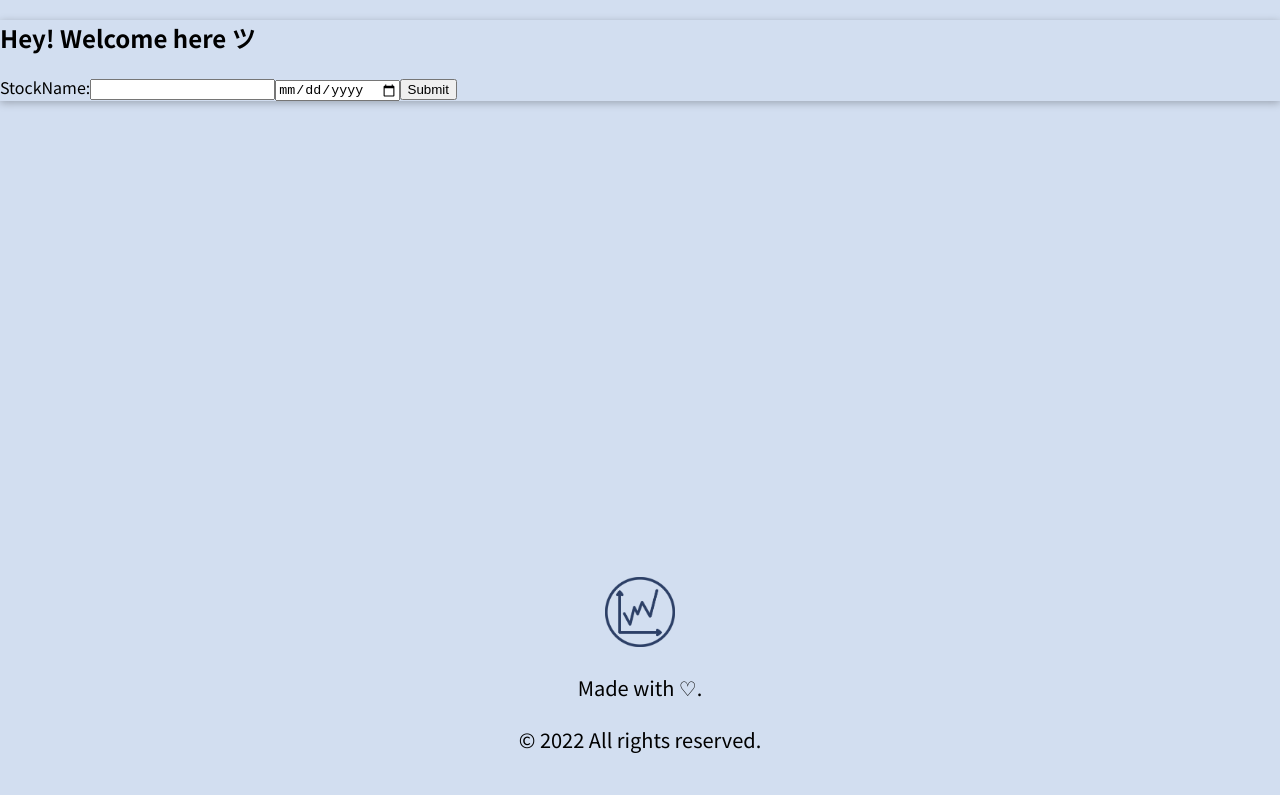
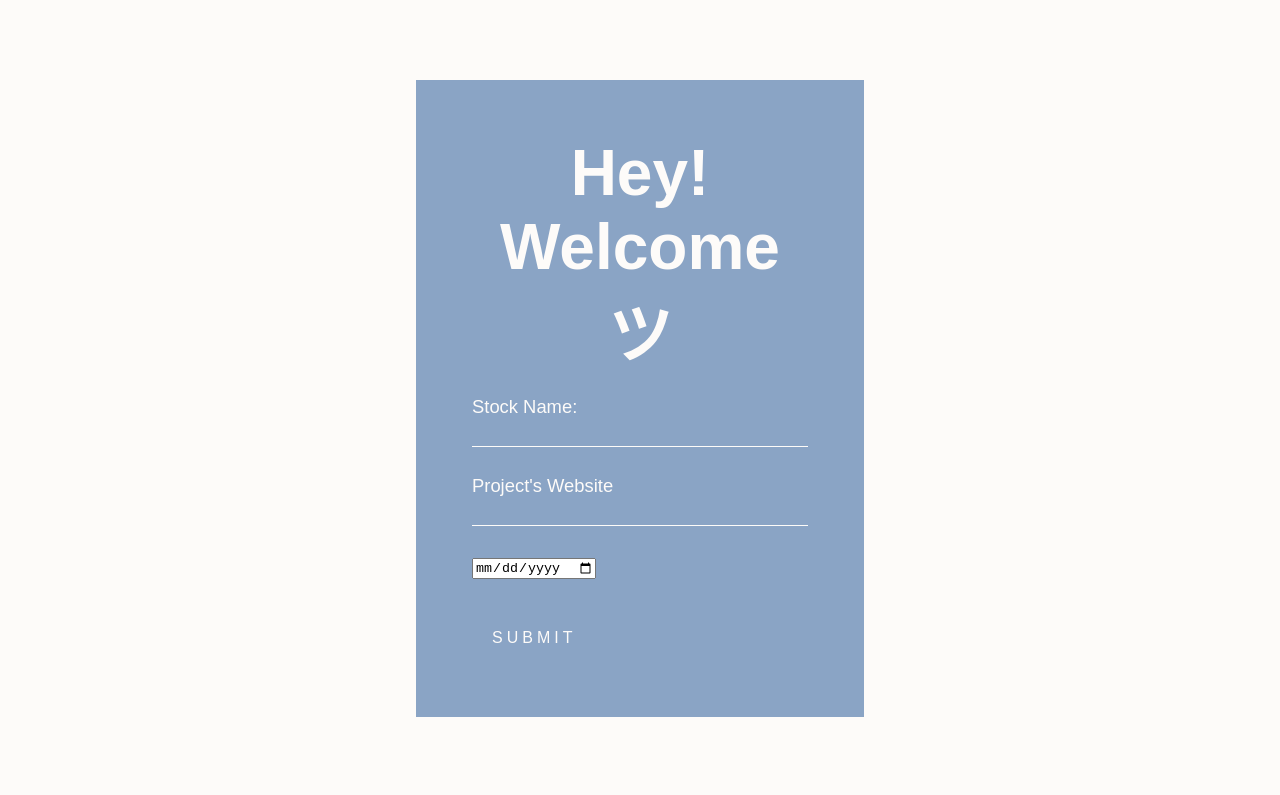
Before and after one commit to PrathamAditya/App, a React (Create React App) app: page / in a window 1280 px wide. Shown: the top 795 px of the page. Built offline with nearby package versions, Linux system fonts and the light colour scheme.

Commit message:
commit more code

```diff
--- a/src/components/Display/Firstly.js
+++ b/src/components/Display/Firstly.js
@@ -7,12 +7,7 @@ import Form from "./Form/Form.js";
 const Firstly = (props) => {
   return (
     <React.Fragment>
-      <Card>
-        {" "}
-        <h2>Hey! Welcome here ツ</h2>
-        <Form></Form>
-      </Card>
-
+      <Form></Form>
       <Footer></Footer>
     </React.Fragment>
   );
--- a/src/components/Display/Footer.module.css
+++ b/src/components/Display/Footer.module.css
@@ -1,5 +1,5 @@
 footer {
-    position: fixed;
+    position: relative;
     bottom: 0;
     width: 100%;
     text-align: center;
--- a/src/components/Display/Form/Form.js
+++ b/src/components/Display/Form/Form.js
@@ -8,16 +8,36 @@ const submitHandler = (event) => {
 
 const Form = (props) => {
   return (
-    <React.Fragment>
-      <form onSubmit={submitHandler} className={classes.mainclass}>
-        <label type="text" className={classes.stockname}>
-          StockName:
-        </label>
-        <input type="text"></input>
-        <input type="date" className={classes.startdate}></input>
-        <input type="submit" value="Submit"></input>
+    <div className={classes["apply-box"]}>
+      {" "}
+      <h2>Hey! Welcomeツ</h2>
+      <form onSubmit={submitHandler}>
+        <div className={classes["user-box"]}>
+          <input type="text" name="" required=""></input>
+          <label>Stock Name:</label>
+        </div>
+        <div className={classes["user-box"]}>
+          <input type="text" name="" required=""></input>
+          <label>Project's Website</label>
+        </div>
+        <div className={classes["userbox date"]}>
+          <input type="date" value="" />
+        </div>
+        {/* <div class="user-box">
+          <input type="text" name="" required=""></input>
+          <label>Project's Twitter</label>
+        </div>
+        <div class="user-box">
+          <input type="email" name="" required=""></input>
+          <label>Email</label>
+        </div>
+        <div class="user-box">
+          <input type="number" name="" required=""></input>
+          <label>No. of Whitelists</label>
+        </div> */}
+        <a href="#">Submit</a>
       </form>
-    </React.Fragment>
+    </div>
   );
 };
 
--- a/src/components/Display/Form/Form.module.css
+++ b/src/components/Display/Form/Form.module.css
@@ -0,0 +1,77 @@
+html {
+    height: 100%;
+}
+
+body {
+    margin: 0;
+    padding: 0;
+    font-family: 'DK Lemon Yellow Sun', sans-serif;
+    background: #FDFBF9;
+}
+
+label {
+    font-size: 2.3vh;
+}
+
+.apply-box {
+    width: 35vw;
+    padding: 7vh;
+    margin: 10vh auto;
+    background: #8aa4c5;
+    box-sizing: border-box;
+    border-radius: 0px;
+}
+
+.apply-box h2 {
+    margin: 0 0 3vh;
+    padding: 0;
+    color: #FDFBF9;
+    text-align: center;
+    font-size: 8vh;
+}
+
+.apply-box .user-box {
+    position: relative;
+}
+
+.apply-box .user-box input {
+    width: 100%;
+    padding: 3vh 0vh 0.5vh 0vh;
+    font-size: 16px;
+    color: #FDFBF9;
+    margin-bottom: 4vh;
+    border: none;
+    border-bottom: 1px solid #FDFBF9;
+    outline: none;
+    background: transparent;
+}
+
+.apply-box .user-box label {
+    position: absolute;
+    top: 0;
+    left: 0;
+    padding: 2vh 0;
+    color: #FDFBF9;
+}
+
+.apply-box .user-box input:focus~label,
+.apply-box .user-box input:valid~label {
+    top: -20px;
+    left: 0;
+    color: #FDFBF9;
+    /* font-size: 12px; */
+}
+
+.apply-box form a {
+    position: center;
+    display: inline-block;
+    padding: 10px 20px;
+    color: #FDFBF9;
+    font-size: 16px;
+    text-decoration: none;
+    text-transform: uppercase;
+    overflow: hidden;
+    transition: .5s;
+    margin-top: 40px;
+    letter-spacing: 4px
+}
```
Also changed, not shown: 1 other file (tests, documents, lock files or other folders).
